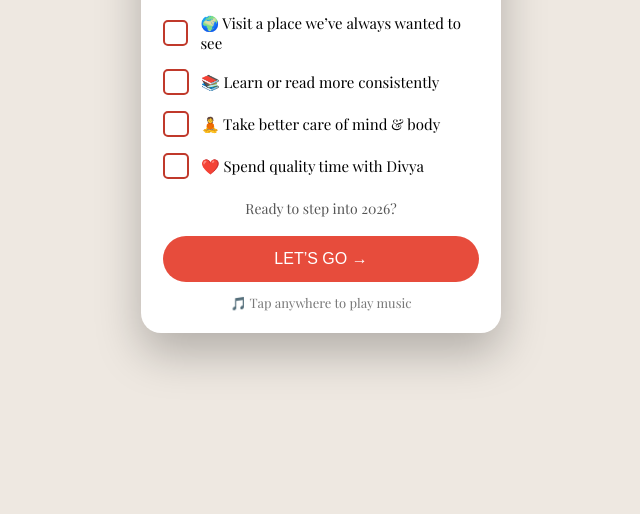
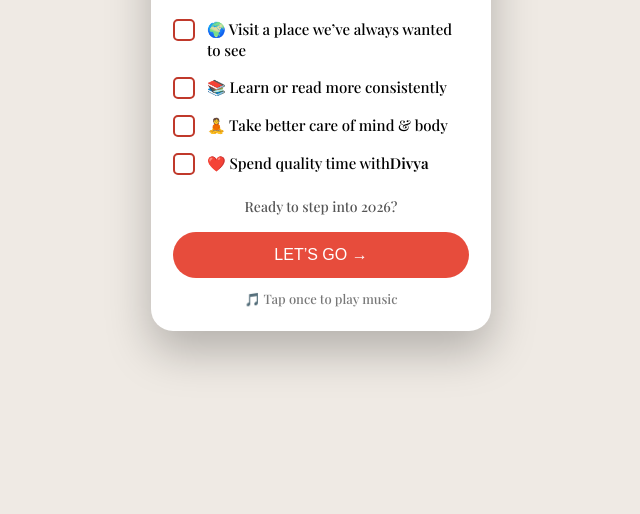
Before and after one commit to Laksh6899/divya-2026, a plain HTML site: page index.html in a window 1280 px wide. Shown: the part 286-800 px from the top of the page, without its empty margins (319-959 px from the left). Drawn offline with nearby package versions, Linux system fonts and the light colour scheme.

Commit message:
Update index.html

```diff
--- a/index.html
+++ b/index.html
@@ -1,4 +1,3 @@
-
 <!DOCTYPE html>
 <html lang="en">
 <head>
@@ -6,41 +5,59 @@
 <meta name="viewport" content="width=device-width, initial-scale=1.0">
 <title>Goals for 2026</title>
 
-<link href="https://fonts.googleapis.com/css2?family=Pacifico&family=Playfair+Display&display=swap" rel="stylesheet">
+<!-- Fonts -->
+<link href="https://fonts.googleapis.com/css2?family=Playfair+Display:wght@500;600&family=Pacifico&display=swap" rel="stylesheet">
 
 <style>
+/* ===== RESET ===== */
+* {
+  box-sizing: border-box;
+}
+
+/* ===== BODY ===== */
 body {
   margin: 0;
   height: 100vh;
-  background: #eee8e1;
+  background: #efeae4;
   display: flex;
   justify-content: center;
   align-items: center;
   font-family: 'Playfair Display', serif;
 }
 
+/* ===== MOBILE REEL WRAPPER ===== */
 .wrapper {
-  width: 360px;
-  height: 640px;
+  width: 100%;
+  max-width: 420px;
+  height: 100vh;
   display: flex;
   justify-content: center;
   align-items: center;
 }
 
+/* ===== CARD ===== */
 .card {
-  background: #fff;
+  background: #ffffff;
   width: 90%;
-  padding: 22px;
-  border-radius: 20px;
+  max-width: 340px;
+  padding: 24px 22px;
+  border-radius: 22px;
   box-shadow: 0 20px 45px rgba(0,0,0,0.25);
   animation: fadeIn 0.8s ease;
 }
 
 @keyframes fadeIn {
-  from { opacity: 0; transform: translateY(20px); }
-  to { opacity: 1; transform: translateY(0); }
+  from {
+    opacity: 0;
+    transform: translateY(25px);
+  }
+  to {
+    opacity: 1;
+    transform: translateY(0);
+  }
 }
 
+/* ===== TITLE ===== */
 .title {
   text-align: center;
 }
@@ -48,24 +65,28 @@ body {
 .title h1 {
   font-size: 20px;
   margin: 0;
+  font-weight: 600;
 }
 
 .title h2 {
   font-family: 'Pacifico', cursive;
   color: #c0392b;
-  margin: 6px 0 20px;
+  margin: 6px 0 22px;
   font-size: 24px;
 }
 
+/* ===== LIST ITEMS ===== */
 .item {
   display: flex;
-  align-items: center;
+  align-items: flex-start;
   margin: 16px 0;
   font-size: 15px;
+  line-height: 1.4;
 }
 
+/* ===== CHECKBOX ===== */
 .checkbox {
-  width: 22px;
+  min-width: 22px;
   height: 22px;
   border: 2px solid #c0392b;
   border-radius: 5px;
@@ -79,23 +100,27 @@ body {
 .checkbox.checked {
   background: #c0392b;
   color: #fff;
-  animation: pop 0.3s ease;
+  animation: pop 0.25s ease;
 }
 
 @keyframes pop {
-  50% { transform: scale(1.2); }
+  50% {
+    transform: scale(1.2);
+  }
 }
 
+/* ===== FOOTER ===== */
 .footer {
-  margin-top: 20px;
+  margin-top: 22px;
   text-align: center;
   font-size: 14px;
   color: #555;
 }
 
+/* ===== BUTTON ===== */
 button {
   width: 100%;
-  margin-top: 18px;
+  margin-top: 16px;
   padding: 14px;
   border-radius: 30px;
   border: none;
@@ -105,6 +130,11 @@ button {
   cursor: pointer;
 }
 
+button:active {
+  transform: scale(0.97);
+}
+
+/* ===== MUSIC NOTE ===== */
 .music {
   text-align: center;
   margin-top: 12px;
@@ -117,30 +147,51 @@ button {
 <body>
 
 <div class="wrapper">
+
+  <!-- PAGE 1 -->
   <div class="card" id="page1">
     <div class="title">
       <h1>Goals for 2026</h1>
       <h2>Bucket List</h2>
     </div>
 
-    <div class="item"><div class="checkbox"></div> 🌍 Visit a place we’ve always wanted to see</div>
-    <div class="item"><div class="checkbox"></div> 📚 Learn or read more consistently</div>
-    <div class="item"><div class="checkbox"></div> 🧘 Take better care of mind & body</div>
-    <div class="item"><div class="checkbox"></div> ❤️ Spend quality time with Divya</div>
+    <div class="item">
+      <div class="checkbox"></div>
+      🌍 Visit a place we’ve always wanted to see
+    </div>
 
-    <div class="footer">Ready to step into 2026?</div>
+    <div class="item">
+      <div class="checkbox"></div>
+      📚 Learn or read more consistently
+    </div>
+
+    <div class="item">
+      <div class="checkbox"></div>
+      🧘 Take better care of mind & body
+    </div>
+
+    <div class="item">
+      <div class="checkbox"></div>
+      ❤️ Spend quality time with <b>Divya</b>
+    </div>
+
+    <div class="footer">
+      Ready to step into 2026?
+    </div>
+
     <button onclick="nextPage()">LET’S GO →</button>
 
-    <div class="music">🎵 Tap anywhere to play music</div>
+    <div class="music">🎵 Tap once to play music</div>
   </div>
 
+  <!-- PAGE 2 -->
   <div class="card" id="page2" style="display:none;">
     <div class="title">
       <h1>2026</h1>
       <h2>With You 💖</h2>
     </div>
 
-    <div class="footer" style="font-size:16px;">
+    <div class="footer" style="font-size:16px; line-height:1.6;">
       New memories.<br>
       New goals.<br><br>
       <b>Divya ❤️</b>
@@ -148,20 +199,24 @@ button {
 
     <button onclick="restart()">Replay ↺</button>
   </div>
+
 </div>
 
-<!-- MUSIC -->
+<!-- ===== MUSIC ===== -->
 <audio id="bgMusic" loop>
   <source src="https://files.freemusicarchive.org/storage-freemusicarchive-org/music/no_curator/Scott_Holmes/Happy_Music/Scott_Holmes_-_04_-_Upbeat_Party.mp3" type="audio/mpeg">
 </audio>
 
+<!-- ===== SCRIPT ===== -->
 <script>
 const music = document.getElementById("bgMusic");
 
+/* Music starts on first tap (browser rule) */
 document.body.addEventListener("click", () => {
   music.play();
 }, { once: true });
 
+/* Checkbox interaction */
 document.querySelectorAll('.checkbox').forEach(box => {
   box.addEventListener('click', () => {
     box.classList.toggle('checked');
@@ -169,6 +224,7 @@ document.querySelectorAll('.checkbox').forEach(box => {
   });
 });
 
+/* Page navigation */
 function nextPage() {
   document.getElementById("page1").style.display = "none";
   document.getElementById("page2").style.display = "block";
```
